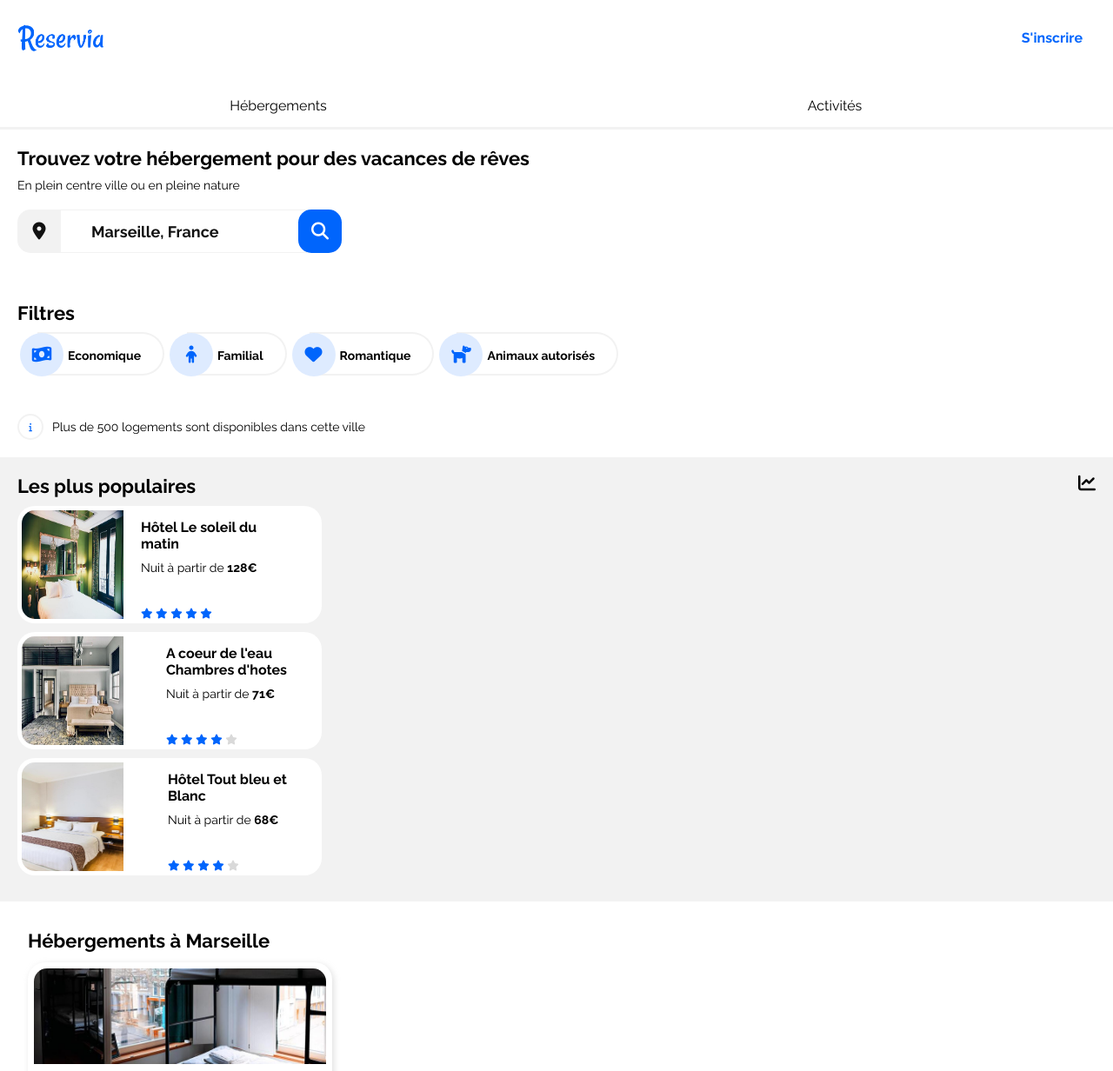
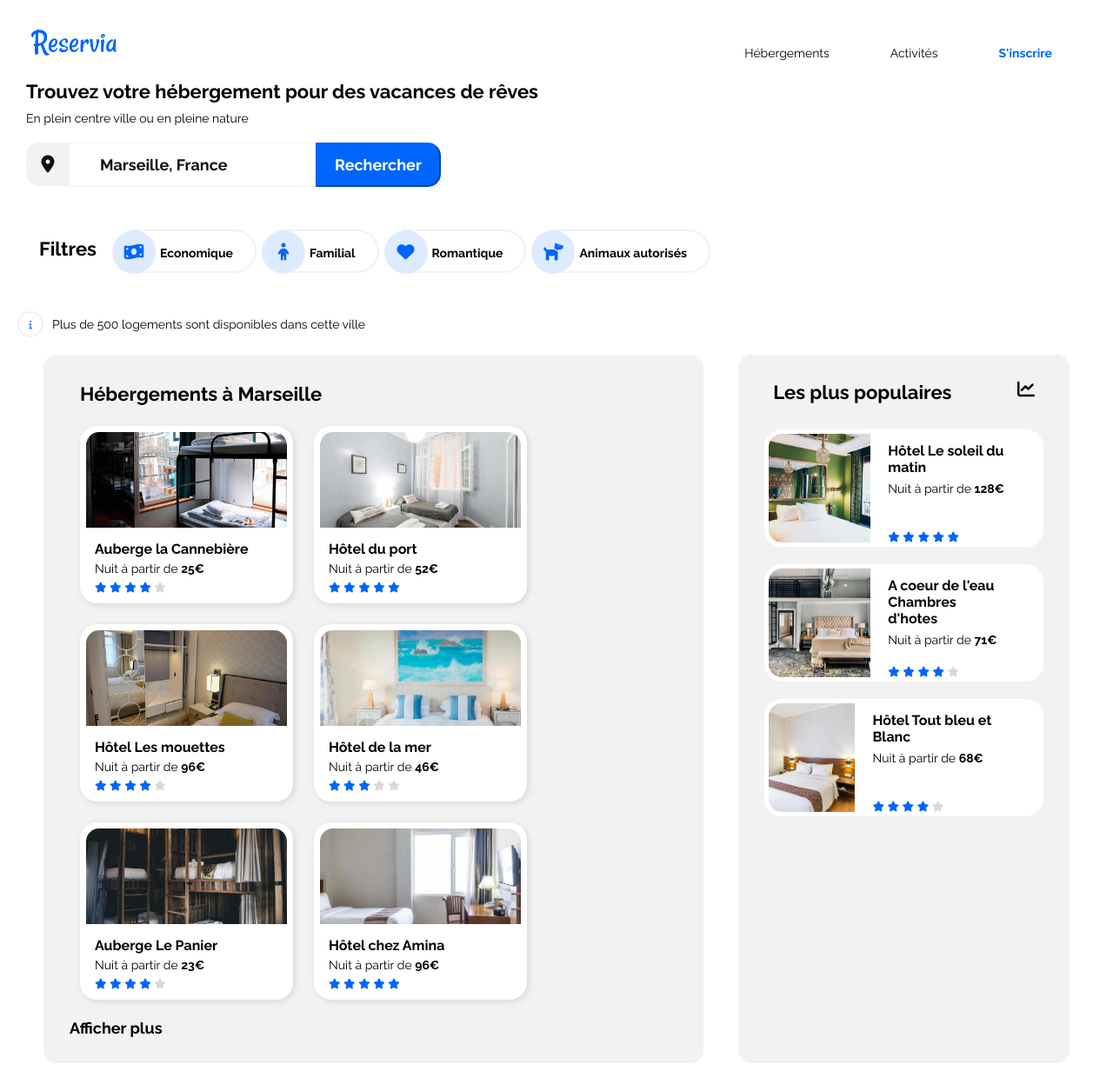
Before and after one commit to ChrisHarmand/ChristopheHarmand_2_21022021, a plain HTML site: page index.html in a window 1280 px wide. Shown: the top 1232 px of the page at 87% size. Drawn offline with Linux system fonts and the light colour scheme.

Commit message:
desktop version - HTML & CSS validator OK

```diff
--- a/index.html
+++ b/index.html
@@ -17,20 +17,17 @@
 </head>
 
 <body>
-<!-- Header -->
 	<header class="header-container">
 			<img class="logo" src="logos/reservia_logo.png" alt="logo de reservia" width="100">
 			<a href="#" class="cta">S'inscrire</a>
-			<nav class="menu">
+			<nav>
 				<ul>
 					<li><a href="#hebergements_marseille">Hébergements</a></li>
 					<li><a href="#activites_marseille">Activités</a></li>
 				</ul>
 			</nav>
-
 	</header>
 
-<!-- Section Titre principal et barre de recherche -->
 	<section id="search">
 		<div class="title">
 			<h1>Trouvez votre hébergement pour des vacances de rêves</h1>
@@ -41,20 +38,18 @@
 				<i class="fas fa-map-marker-alt"></i>
 			</div>
 			<div class="search-bar">
-				<form action="#" method="post">
 					<p>
 						<input type="search" name=“city” value="Marseille, France" class="search-bar-text">
 					</p>
-				</form>
+					<p>
+						<input type="submit" class="cta-search-text" value="Rechercher">
+					</p>
 			</div>
 			<div class="cta-search-icon">
 				<i class="fas fa-search"></i>
 			</div>
-
 		</div>
 	</section>
-
-   <!-- Section Filtres -->
 	<section id="filter-section">
 		<h2>Filtres</h2>
 		<div class="filter-container">
@@ -88,15 +83,15 @@
 		<i class="fas fa-info"></i>
 		<p>Plus de 500 logements sont disponibles dans cette ville</p>
 	</div>
-	<!-- Section les plus populaires -->
+
+	<main id="main_1">
 	<section id="popular-container">
 			<div class="popular-title">
 				<h2>Les plus populaires</h2>
 				<i class="fas fa-chart-line"></i>
 			</div>
-<!-- Vignettes "les plus populaires"   -->
+
 			<div class="popular-content">
-		<!-- Vignette "Hotel le soleil du matin"   -->
 				<div class="vignette2">
 					<img class="image_populaires" src="images/hebergements/le_soleil_S.jpg" alt="hotel le soleil Marseille">
 					<div class="popular-content-info">
@@ -113,12 +108,11 @@
 						</div>
 					</div>
 				</div>
-		<!-- Vignette "Au coeur de l'eau"   -->
 		<div class="vignette2">
 			<img class="image_populaires" src="images/hebergements/au_coeur_de_leau_S.jpg" alt="hotel au coeur de l'eau Marseille">
 			<div class="popular-content-info">
 				<div class="popular-hotel-name">
-				<h3>A coeur de l'eau<br>Chambres d'hotes</h3>
+				<h3>A coeur de l'eau Chambres d'hotes</h3>
 				<p>Nuit à partir de <span class="prix">71€</span></p>
 				</div>
 				<div class="ranking">
@@ -130,12 +124,11 @@
 				</div>
 			</div>
 		</div>
-		<!-- Vignette "Hotel tout bleu et blanc"   -->
 		<div class="vignette2">
 			<img class="image_populaires" src="images/hebergements/bleu_blanc_S.jpg" alt="hotel tout bleu et blanc Marseille">
 			<div class="popular-content-info">
 				<div class="popular-hotel-name">
-					<h3>Hôtel Tout bleu et<br>Blanc</h3>
+					<h3>Hôtel Tout bleu et Blanc</h3>
 					<p>Nuit à partir de <span class="prix">68€</span></p>
 				</div>
 				<div class="ranking">
@@ -149,14 +142,11 @@
 			</div>
 		</div>
 	</section>
-<!-- Section Hébergements à Marseille  -->
 	<section id="hebergements_marseille">
 		<div class="titre_marseille">
 			<h2>Hébergements à Marseille</h2>
 		</div>
-		<!-- Vignettes "hebergements à Marseille"   -->
 		<div class="vignettes_marseille">
-		<!-- Vignette "Auberge de la cannebiere"   -->
 			<div class="vignette1">
 				<img class="image_marseille" src="images/hebergements/cannebiere_S.jpg" alt="auberge la cannebiere Marseille">
 				<div class="info_vignette_marseille">
@@ -171,7 +161,6 @@
 					</div>
 				</div>
 			</div>
-		<!-- Vignette "hotel du port"   -->
 		<div class="vignette1">
 			<img class="image_marseille" src="images/hebergements/port_S.jpg" alt="hôtel du port Marseille">
 			<div class="info_vignette_marseille">
@@ -186,7 +175,6 @@
 				</div>
 			</div>
 		</div>
-		<!-- Vignette "hotel les mouettes"   -->
 		<div class="vignette1">
 			<img class="image_marseille" src="images/hebergements/mouettes_S.jpg" alt="hôtel les mouettes Marseille">
 			<div class="info_vignette_marseille">
@@ -201,7 +189,6 @@
 				</div>
 			</div>
 		</div>
-		<!-- Vignette "hotel de la mer"   -->
 		<div class="vignette1">
 			<img class="image_marseille" src="images/hebergements/hotel_de_la_mer_S.jpg" alt="hôtel de la mer Marseille">
 			<div class="info_vignette_marseille">
@@ -216,7 +203,6 @@
 				</div>
 			</div>
 		</div>
-		<!-- Vignette "auberge le panier"   -->
 		<div class="vignette1">
 			<img class="image_marseille" src="images/hebergements/panier_S.jpg" alt="auberge le panier Marseille">
 			<div class="info_vignette_marseille">
@@ -231,7 +217,6 @@
 				</div>
 			</div>
 		</div>
-		<!-- Vignette "Hôtel chez Amina"   -->
 		<div class="vignette1">
 			<img class="image_marseille" src="images/hebergements/chez_amina_S.jpg" alt="hôtel chez Amina Marseille">
 			<div class="info_vignette_marseille">
@@ -246,58 +231,49 @@
 				</div>
 			</div>
 		</div>
+	</div>
 	<p id="plus">Afficher plus</p>
-</div>
 </section>
-
-<!-- Section Actvitiés -->
+	</main>
 <section id="activites_marseille">
 	<div class="titre_activites">
 		<h2>Activités à Marseille</h2>
 	</div>
-
-	<!-- Vignettes activités"   -->
 		<div class="vignettes_activites">
-
-			<!-- Premier bloc de 3 vignettes "   -->
-			<div class="bloc_1">
-					<!-- Vignette "Vieux port"   -->
-					<div class="vignette_L">
-						<img class="image_activites" src="images/activites/vieux_port_S.jpg" alt="vieux port à Marseille">
+<div class="colonne_1">
+	<div class="bloc">
+		<img class="image_activites_L" src="images/activites/vieux_port_S.jpg" alt="vieux port à Marseille">
 		<h3>Vieux Port</h3>
 	</div>
-					<!-- Vignette "fort de pomegues"   -->
-					<div class="vignette_M">
-					<img class="image_activites" src="images/activites/pomegues_S.jpg" alt="fort de Pomègues">
+</div>
+<div class="colonne_2">
+			<div class="bloc">
+				<img class="image_activites_M" src="images/activites/pomegues_S.jpg" alt="fort de Pomègues">
 				<h3>Fort de Pomègues</h3>
 			</div>
-					<!-- Vignette "iles du Frioul"   -->
-					<div class="vignette_S">
-						<img class="image_activites" src="images/activites/frioul_S.jpg" alt="Iles du Frioul à Marseille">
+			<div class="bloc">
+				<img class="image_activites_S" src="images/activites/frioul_S.jpg" alt="Iles du Frioul à Marseille">
 				<h3>Iles du Frioul</h3>
 			</div>
 		</div>
-		<!-- Second bloc de 3 vignettes "   -->
-<div class="bloc_2">
-		<!-- Vignette "calanques"   -->
-		<div class="vignette_L">
-				<img class="image_activites" src="images/activites/calanques_S.jpg" alt="Parc national des Calanques à Marseille" >
+		<div class="colonne_1">
+			<div class="bloc">
+				<img class="image_activites_L" src="images/activites/calanques_S.jpg" alt="Parc national des Calanques à Marseille" >
 				<h3>Parc National des Calanques</h3>
 			</div>
-		<!-- Vignette "notre dame de la garde"   -->
-		<div class="vignette_S">
-				<img class="image_activites" src="images/activites/notre_dame_S.jpg" alt="Notre Dame de la Garde à Marseille">
+		</div>
+		<div class="colonne_2">
+			<div class="bloc">
+				<img class="image_activites_S" src="images/activites/notre_dame_S.jpg" alt="Notre Dame de la Garde à Marseille">
 				<h3>Notre-Dame-de-la-Garde</h3>
 			</div>
-		<!-- Vignette "parc lomchamp"   -->
-		<div class="vignette_M">
-				<img class="image_activites" src="images/activites/longchamp_S.jpg" alt="Parc Longchamp à Marseille">
+			<div class="bloc">
+				<img class="image_activites_M" src="images/activites/longchamp_S.jpg" alt="Parc Longchamp à Marseille">
 				<h3>Parc Longchamp</h3>
 			</div>
 		</div>
 		</div>
 </section>
-   <!-- Footer -->
 <footer>
 	<div class="footer-container">
 		<div class="footer-content">
--- a/style.css
+++ b/style.css
@@ -64,83 +64,52 @@ i{
   font-size: 2rem;
 }
 /* HEADER */
-header {
+
+header{
   display: flex;
   flex-wrap: wrap;
   justify-content: space-between;
   align-items: center;
-  padding-top: 20px;
+  padding-top: 2rem;
 }
 
-header a {
-    padding: 0 25px;
-    color: #000;
-    text-decoration: none;
-    transition: color .2s;
-    order: 2;
+.logo{
+  margin-left: 2rem;
+  margin-right: auto;
 }
 
-.logo
-    {
-    margin-top: 0;
-    margin-left: 20px;
-    margin-right: auto;
-    order: 1;
-    }
+.cta{
+  text-align: center;
+  padding-top: 2rem;
+  padding-right: 2rem;
+  color: #0065FC;
+  font-weight: bold;
+}
+
+header nav{
+  width: 100%;
+  margin-top: 2.5rem;
+  margin-bottom: 2rem;
+}
+
+header ul{
+  display: flex;
+}
+
+header nav a:hover{
+  color: #0065FC;
+}
+
+header li{
+  width: 100%;
+  text-align: center;
+  padding-bottom: 1.5rem;
+  border-bottom: solid 2px #f2f2f2;
+}
 
 
-nav{
-    display: block;
-     margin-top: 25px;
-      width: 100%;
-      order: 3;
-      font-size: 2rem;
-}
-
-nav ul
-{
-    display: flex;
-    padding-top: 20px;
-    height: 100%;
-    list-style-type: none;
-}
-
-nav li
-{
-    align-items: stretch;
-    width: 50%;
-    text-align: center;
-    border-bottom: 3px solid #F2F2F2;
-    padding-bottom: 15px;
-  }
-
-nav li:hover
-{
-    border-bottom: 2px solid #0065fc;
-    color: #0065fc;
-    width: 50%;
-}
-
-nav a{
-  font-size: 1.6rem;
-}
-
-nav a:hover{
-  color: #0065fc;
-}
-
-header > a
-{
-    margin-right: 10px;
-font-size: 1.6rem;
-    font-weight: bold;
-
-    color: #0065fc;
-}
-
-header > a:hover
-{
-    color: #83b4fd;
+header li:hover{
+  border-bottom: solid 3px #0065FC;
 }
 
 /* SEARCH SECTION */
@@ -173,27 +142,46 @@ header > a:hover
 }
 
 .search-bar{
-  padding-top: 1em;
-  padding-bottom: 0.9em;
-  padding-left: 3.5rem;
-  padding-right: 2.5rem;
-  font-weight: 900;
-  border-top: 1px solid #f2f2f2;
-  border-bottom: 1px solid #f2f2f2;
-  border-right: 1px solid #f2f2f2;
-  border-left: none;
+
   align-items: center;
   overflow: hidden;
   z-index: -1;
 }
 
+.search-bar {
+  display: flex;
+}
 
 .search-bar input[type="search"]{
   font-family: 'Raleway';
   font-weight: bold;
   font-size: 1.8rem;
   border: none;
+  padding-top: 1.4rem;
+  padding-bottom: 1.4rem;
+  padding-left: 3.5rem;
+  padding-right: 2.5rem;
+  border-top: 1px solid #f2f2f2;
+  border-bottom: 1px solid #f2f2f2;
+  border-right: 1px solid #f2f2f2;
   color: #111111;
+}
+
+.search-bar input[type="submit"]{
+    background-color: #0065FC;
+    font-family: 'Raleway';
+    font-weight: bold;
+    font-size: 1.8rem;
+    border-color: #0065FC;
+    color: #ffffff;
+    border-top-right-radius: 15px;
+    border-bottom-right-radius: 15px;
+    padding-top: 1.3rem;
+    padding-bottom: 1.3rem;
+    padding-left: 2rem;
+    padding-right: 2rem;
+    align-items: center;
+    display: none;
 }
 
 .cta-search-icon{
@@ -213,9 +201,6 @@ header > a:hover
   color : #ffffff;
 }
 
-.cta-search-text{
-  visibility: collapse;
-}
 
 /* FILTER SECTION */
 
@@ -325,6 +310,7 @@ header > a:hover
 height: 135px;
   border-radius: 20px 0 0 20px;
   padding: 5px;
+  object-fit: cover;
 }
 
 .popular-content-info{
@@ -337,6 +323,7 @@ height: 135px;
 .popular-hotel-name p{
   font-size: 1.4rem;
   margin-top: 1rem;
+  line-height: 1rem;
 }
 
 .popular-hotel-name h3{
@@ -418,19 +405,19 @@ color: #D9D9D9;
 .vignettes_activites h3{
   padding: 15px;
 }
-.vignette_L, .vignette_M, .vignette_S{
+.bloc{
   max-width: 350px;
   border-radius: 20px;
   margin: 25px 5px 25px 5px;
   box-shadow: 2px 2px 7px rgb(177 177 177 / 40%);
 }
-.image_activites{
+.image_activites_S, .image_activites_M, .image_activites_L{
   width: 100%;
   height: 140px;
   border-radius: 20px 20px 0 0;
   object-fit: cover;
-  padding: 0.5rem;
 }
+
 /* FOOTER */
 
 footer {
--- a/style.desktop.css
+++ b/style.desktop.css
@@ -1,19 +1,188 @@
 /* Large Desktop and Large Screen */
 @media screen and (min-width: 1200px) and (max-width: 2400px) {
 
-/* FOOTER */
+  /* MAIN CONFIG */
+
+  section, footer{
+     padding-top: 2rem;
+     padding-left: 3rem;
+     padding-right: 3rem;
+     padding-bottom: 2rem;
+   }
+
+div{
+  display: block;
+}
+
+
+/* HEADER */
+header {
+  display: flex;
+  flex-wrap: nowrap;
+  justify-content: space-between;
+  padding-top: 0px;
+}
+
+.logo{
+  order: 0;
+  margin: 25px auto 0 35px;
+}
+
+header nav{
+  order: 1;
+  display: block;
+  width : auto;
+  justify-content: space-between;
+  margin-top: 0rem;
+  margin-bottom: 0rem;
+ }
+
+ header li{
+   padding-top: 5rem;
+   padding-bottom: 0px;
+   border-bottom: none;
+   padding-left: 3.5rem;
+   padding-right: 3.5rem;
+ }
+
+ header li:hover{
+   border-bottom: none;
+   border-top: solid 3px #0065FC;
+ }
+
+ .cta{
+   order: 2;
+   padding-top: 5rem;
+   padding-right: 7rem;
+   padding-left: 3.5rem;
+ }
+
+/* SEARCH SECTION */
+
+.cta-search-icon{
+display:none;
+}
+
+.search-bar input[type="submit"]{
+    display: flex;
+}
+
+
+
+/* FILTER SECTION */
+#filter-section{
+  display: flex;
+  align-items: center;
+}
+#filter-section h2{
+padding: 1.5rem;
+}
+
+
+/* MAIN */
+#main_1{
+  display:flex;
+  justify-content: space-between;
+  margin-left: 5rem;
+  margin-right: 5rem;
+}
+
+/* POPULAR */
+#popular-container{
+  border-radius: 1.5rem;
+  width: 33.33%;
+  order: 2;
+  display: flex;
+  flex-direction: column;
+  margin-left: 2rem;
+}
+
+.popular-title{
+  margin: 1rem;
+}
+
+.popular-content{
+  height: 100%;
+}
+
+.vignette2 {
+  margin-top: 2rem;
+}
+
+/* LODGES */
+#hebergements_marseille{
+background: #f2f2f2;
+border-radius: 1.5rem;
+width: 66.66%;
+order: 1;
+margin-right: 2rem;
+}
+
+.vignette1{
+  background-color: #ffffff;
+  width: 245px;
+}
+
+.vignettes_marseille{
+  display: flex;
+  flex-wrap:wrap;
+}
+
+
+
+  /* ACTIVITIES */
+#activites_marseille{
+margin-top: 3rem;
+margin-bottom: 3rem;
+  margin-left: 2rem;
+  margin-right: 2rem;
+}
+.vignettes_activites{
+  height: 445px;
+    border-radius: 15px;
+    display: flex;
+
+}
+
+.colonne_1, .colonne_2{
+  width: 25%;
+}
+
+.colonne_2{
+justify-content: space-between;
+}
+
+.bloc{
+  margin: 0px;
+  padding: 0px;
+}
+
+.image_activites_L {
+  height: 388px;
+}
+
+.image_activites_M {
+  height: 180px;
+}
+
+.image_activites_S {
+  height: 110px;
+}
+
 /* FOOTER */
   footer {
-    padding: 4rem 3vw;
+  margin: 0;
   }
 
   .footer-container {
     display: flex;
+    justify-content: space-between;
   }
 
   .footer-content {
     width: 30%;
-   margin-right: 10%;
-    margin-left: 5%;
+  }
+  .footer-content {
+    padding: 2rem;
   }
 }
```
Lines whose indentation alone changed are shown as unchanged.
